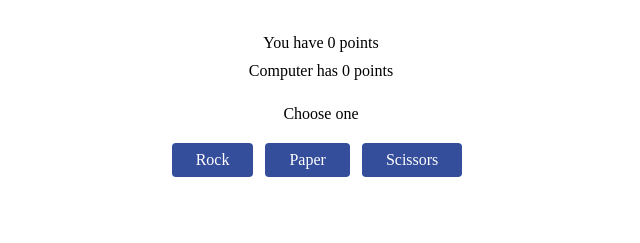
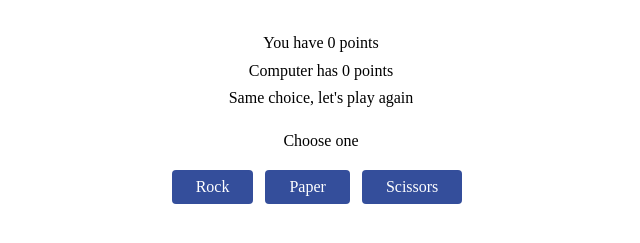
Before and after one commit to quest82/theOdinProject_rock_paper_scissors_game, a plain HTML site: page index.html in a window 1280 px wide. Both pictures are taken after a click on the button "Rock". Shown: the part 89-332 px from the top of the page, without its empty margins (319-959 px from the left). Drawn offline with Linux system fonts and the light colour scheme.

Commit message:
UI Logic: - Added DOM to connect HTML & JS - Refactored Game logic to fit with the DOM

```diff
--- a/index.html
+++ b/index.html
@@ -13,6 +13,7 @@
         <div class="gameResult">
             <p class="humanResult">You have <span>0</span> points</p>
             <p class="computerResult">Computer has <span>0</span> points</p>
+            <p class="gameStatus"></p>
         </div>
 
         <div class="gameChoice">
--- a/index.js
+++ b/index.js
@@ -1,19 +1,52 @@
+const computerResult = document.querySelector(".computerResult span");
+const humanResult = document.querySelector(".humanResult span");
+const resultContainer = document.querySelector(".gameResult");
+const button = document.querySelectorAll(".btn");
+const gameStatus = document.querySelector(".gameStatus");
+
 let humanScore = 0;
 let computerScore = 0;
 
-function playGame() {
-	for (let i = 1; i <= 5; i++) {
-		const humanSelection = getHumanChoice(); // Saves the result of the getHumanChoice function
-		const computerSelection = getComputerChoice(); // Saves the result of the getComputerChoice function
+button.forEach((btn) => {
+	btn.addEventListener("click", () => {
+		let humanSelection;
+		const computerSelection = getComputerChoice();
+
+		// RESET
+		gameStatus.textContent = " ";
+
+		if (btn.classList.contains("rock")) {
+			humanSelection = btn.textContent.toLowerCase();
+		} else if (btn.classList.contains("paper")) {
+			humanSelection = btn.textContent.toLowerCase();
+		} else {
+			humanSelection = btn.textContent.toLowerCase();
+		}
+		console.log(humanSelection);
 
 		playRound(humanSelection, computerSelection);
-	}
-	console.log('Your final score is: ', humanScore);
-}
+		computerResult.textContent = computerScore;
+		humanResult.textContent = humanScore;
+
+		if (humanScore === 5 || computerScore === 5) {
+			btn.parentElement.parentElement.style.display = "none";
+		}
+
+		if (humanScore === 5) {
+			gameStatus.textContent = `You won.`;
+			gameStatus.style.fontSize = "27px";
+		}
+
+		if (computerScore === 5) {
+			gameStatus.textContent = "Computer won.";
+			gameStatus.style.fontSize = "27px";
+		}
+	});
+});
 
 function playRound(humanChoice, computerChoice) {
 	if (humanChoice === computerChoice) {
-		console.log("Same choice, let's play again");
+		gameStatus.textContent = "Same choice, let's play again";
 	} else if (humanChoice === "rock" && computerChoice === "paper") {
 		console.log("You lose! Paper beats Rock");
 		computerScore += 1;
@@ -33,13 +66,4 @@ function getComputerChoice() {
 	let gamesArray = ["rock", "paper", "scissors"];
 	let randomChoice = Math.floor(Math.random() * gamesArray.length);
 	return gamesArray[randomChoice];
-}  // This function randomly selects for the computer's choice
-
-// function getHumanChoice() {
-// 	let choice = prompt(
-// 		"Enter your game choice between (rock, paper & scissors):"
-// 	);
-// 	return choice.toLowerCase();
-// } // This function asks for the choice of the player and makes it lower case
-
-playGame(); // Calls the playGame function
+}
```
